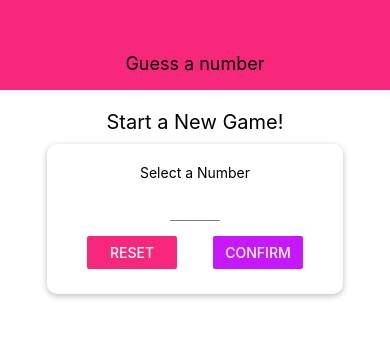
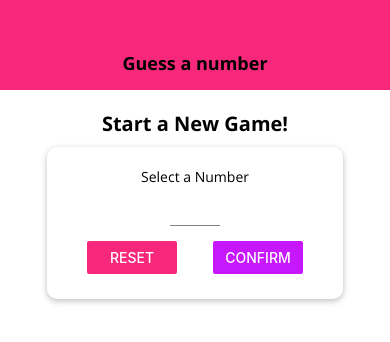
Before and after one commit to FeliceVarriano/rn-numberguesser, a React Native app: screen / in a window 390 px wide. Shown: the top 342 px of the page. Built offline with nearby package versions, Linux system fonts and the light colour scheme.

Commit message:
imput special fonts, and component driven shared styles

```diff
--- a/App.js
+++ b/App.js
@@ -4,10 +4,33 @@ import Header from "./components/Header";
 import StartGameScreen from "./screens/StartGameScreen";
 import GameScreen from "./screens/GameScreen";
 import GameOverScreen from "./screens/GameOverScreen";
+import * as Font from "expo-font";
+import AppLoading from "expo-app-loading";
+
+//Have expo load in fonts to use later.
+const fetchFonts = () => {
+  return Font.loadAsync({
+    "open-sans": require("./assets/fonts/OpenSans-Regular.ttf"),
+    "open-sans-bold": require("./assets/fonts/OpenSans-Bold.ttf"),
+  });
+};
 
 export default function App() {
   const [userNumber, setUserNumber] = useState();
   const [guessRounds, setGuessRounds] = useState(0);
+  const [dataLoaded, setDataLoaded] = useState(false);
+
+  //If were still loading, do not render other components
+  //@startAsync: expects a function that returns a promise
+  if (!dataLoaded) {
+    return (
+      <AppLoading
+        startAsync={fetchFonts}
+        onFinish={() => setDataLoaded(true)}
+        onError={(err) => console.log(err)}
+      />
+    );
+  }
 
   const configureNewGameHandler = () => {
     setGuessRounds(0);
--- /dev/null
+++ b/components/BodyText.js
@@ -0,0 +1,16 @@
+import React from "react";
+import { StyleSheet, Text } from "react-native";
+
+const BodyText = (props) => {
+  return (
+    <Text style={{ ...styles.body, ...props.style }}>{props.children}</Text>
+  );
+};
+
+export default BodyText;
+
+const styles = StyleSheet.create({
+  body: {
+    fontFamily: "open-sans",
+  },
+});
--- a/components/Header.js
+++ b/components/Header.js
@@ -1,6 +1,7 @@
 import React, { Component } from "react";
 import { Text, View, StyleSheet } from "react-native";
 import Colors from "../constants/colors";
+import HeaderText from "./HeaderText";
 
 const Header = (props) => {
   return (
@@ -22,6 +23,7 @@ const styles = StyleSheet.create({
   headerTitle: {
     color: "black",
     fontSize: 18,
+    fontFamily: "open-sans-bold",
   },
 });
 
--- /dev/null
+++ b/components/HeaderText.js
@@ -0,0 +1,18 @@
+import React from "react";
+import { ProgressViewIOSComponent, StyleSheet, Text, View } from "react-native";
+
+const HeaderText = (props) => {
+  return (
+    <Text style={{ ...styles.title, ...props.style }}>{props.children}</Text>
+  );
+};
+
+export default HeaderText;
+
+const styles = StyleSheet.create({
+  title: {
+    fontFamily: "open-sans-bold",
+    fontSize: 18,
+    color: "black",
+  },
+});
--- a/screens/StartGameScreen.js
+++ b/screens/StartGameScreen.js
@@ -14,6 +14,8 @@ import Card from "../components/Card";
 import colors from "../constants/colors";
 import Input from "../components/input";
 import NumberContainer from "../components/NumberContainer";
+import BodyText from "../components/BodyText";
+import HeaderText from "../components/HeaderText";
 
 const StartGameScreen = (props) => {
   //States
@@ -68,9 +70,9 @@ const StartGameScreen = (props) => {
     //For Ios, register a touch event without feedback to close the keyboard.
     <TouchableWithoutFeedback onPress={() => Keyboard.dismiss()}>
       <View style={styles.screen}>
-        <Text style={styles.title}>Start a New Game!</Text>
+        <HeaderText style={styles.title}>Start a New Game!</HeaderText>
         <Card style={styles.inputContainer}>
-          <Text>Select a Number</Text>
+          <BodyText>Select a Number</BodyText>
           <Input
             style={styles.textInput}
             blurOnSubmit
@@ -124,6 +126,7 @@ const styles = StyleSheet.create({
   title: {
     fontSize: 20,
     marginVertical: 10,
+    fontFamily: "open-sans-bold",
   },
   button: {
     width: 100,
```
Also changed, not shown: assets/fonts/OpenSans-Bold.ttf (added), assets/fonts/OpenSans-Regular.ttf (added).
